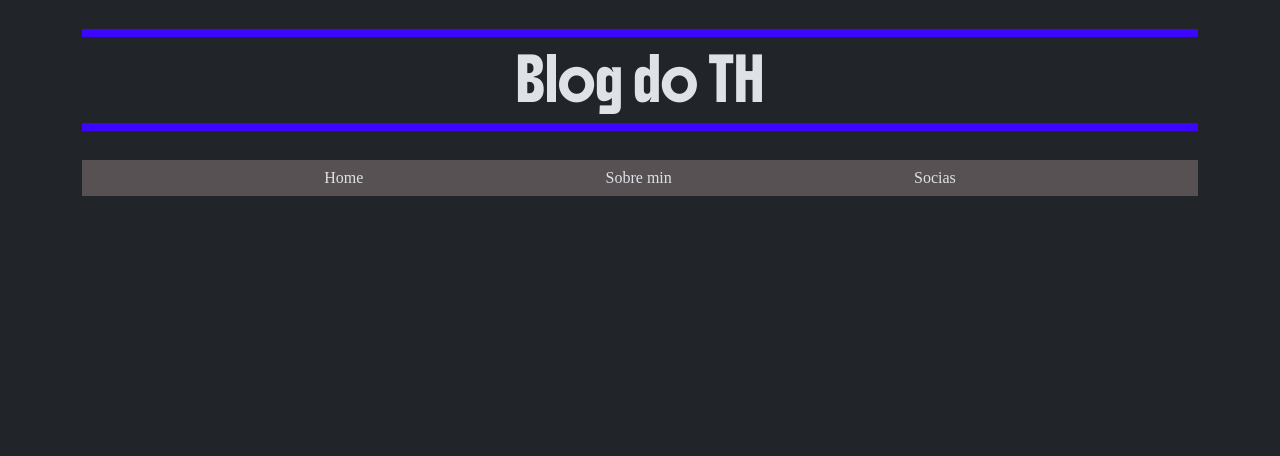
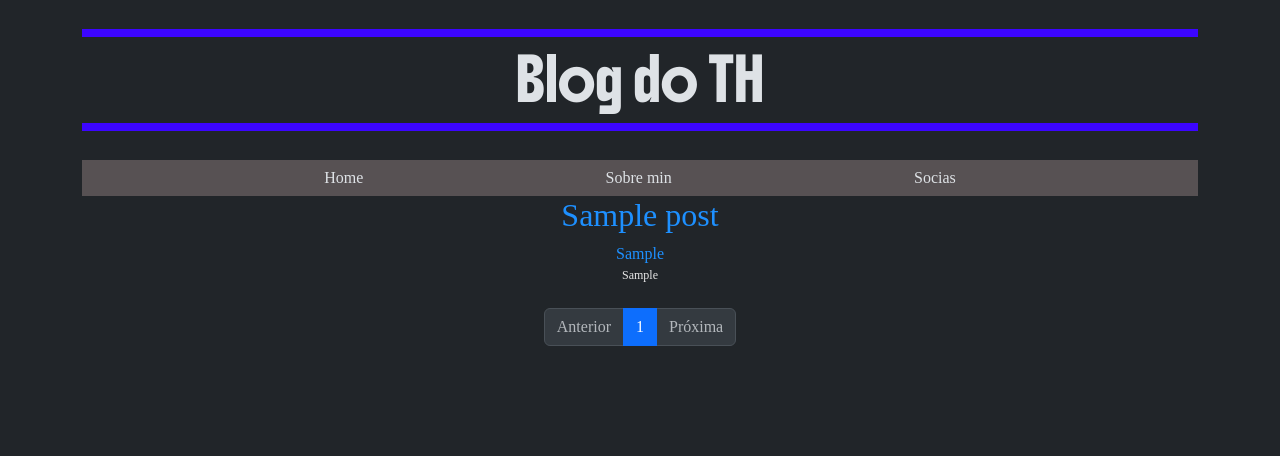
Before and after one commit to thbomfim/blogth, a PHP site: the page made by index.php in a window 1280 px wide. Shown: the top 456 px of the page. Run offline with PHP 8.4, Linux system fonts and the light colour scheme; tables that the repository leaves empty or names only in its code hold one stand-in row (values such as "Sample post"); some web fonts are replaced.

Commit message:
paginacao adcionado

```diff
--- a/index.php
+++ b/index.php
@@ -26,6 +26,69 @@ include("config/config.php");
         </header>
 
         <main>
+            <?php
+            $limite = 10;
+            $pagina = isset($_GET['pagina']) && (int)$_GET['pagina'] >= 0 ? (int)$_GET['pagina'] : 0;
+            $offset = $pagina * $limite;
+
+            $totalQuery = $pdo->query('SELECT COUNT(*) FROM posts');
+            $totalPosts = $totalQuery->fetchColumn();
+            $totalPaginas = ceil($totalPosts / $limite);
+
+            // Buscar posts
+            $postagem = $pdo->query("SELECT * FROM posts ORDER BY id DESC LIMIT $limite OFFSET $offset");
+
+            // Mostrar os posts
+            while($info = $postagem->fetch()){
+                ?>
+                <a href="#" class="mb-4">
+                    <h2><?= $info['titulo'] ?></h2>
+                     <?= $info['intro'] ?></a>
+                    <div class="data"><?= $info['data'] ?></div></br>
+                <?php
+            }
+            ?>
+
+            <!-- Paginação com reticências -->
+            <nav aria-label="Navegação de página">
+              <ul class="pagination justify-content-center">
+
+                <!-- Anterior -->
+                <li class="page-item <?= ($pagina <= 0) ? 'disabled' : '' ?>">
+                  <a class="page-link" href="?pagina=<?= $pagina - 1 ?>">Anterior</a>
+                </li>
+
+                <?php
+                $mostrarPaginas = 2; // Quantas páginas antes/depois da atual mostrar
+
+                for ($i = 0; $i < $totalPaginas; $i++) {
+                    // Sempre mostrar as primeiras, últimas e as próximas da atual
+                    if (
+                        $i == 0 || $i == $totalPaginas - 1 ||
+                        ($i >= $pagina - $mostrarPaginas && $i <= $pagina + $mostrarPaginas)
+                    ) {
+                        // Mostrar número da página
+                        $isActive = ($i == $pagina) ? 'active' : '';
+                        echo '<li class="page-item '.$isActive.'"><a class="page-link" href="?pagina='.$i.'">'.($i+1).'</a></li>';
+                    } elseif (
+                        // Mostrar "..." apenas se a página anterior não foi exibida
+                        $i == 1 && $pagina > $mostrarPaginas + 1 ||
+                        $i == $totalPaginas - 2 && $pagina < $totalPaginas - $mostrarPaginas - 2 ||
+                        ($i == $pagina - $mostrarPaginas - 1) ||
+                        ($i == $pagina + $mostrarPaginas + 1)
+                    ) {
+                        echo '<li class="page-item disabled"><span class="page-link">...</span></li>';
+                    }
+                }
+                ?>
+
+                <!-- Próxima -->
+                <li class="page-item <?= ($pagina + 1 >= $totalPaginas) ? 'disabled' : '' ?>">
+                  <a class="page-link" href="?pagina=<?= $pagina + 1 ?>">Próxima</a>
+                </li>
+
+              </ul>
+            </nav>
 
         </main>
 
@@ -35,5 +98,4 @@ include("config/config.php");
         integrity="sha384-YvpcrYf0tY3lHB60NNkmXc5s9fDVZLESaAA55NDzOxhy9GkcIdslK1eN7N6jIeHz" crossorigin="anonymous">
     </script>
 </body>
-
 </html>
```
